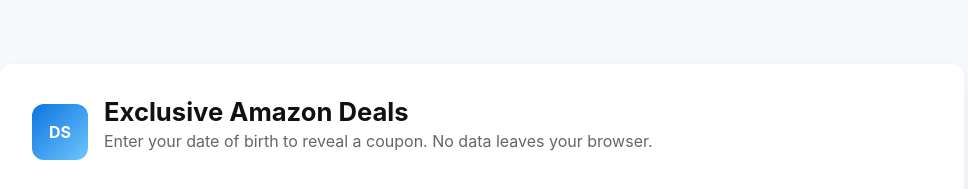
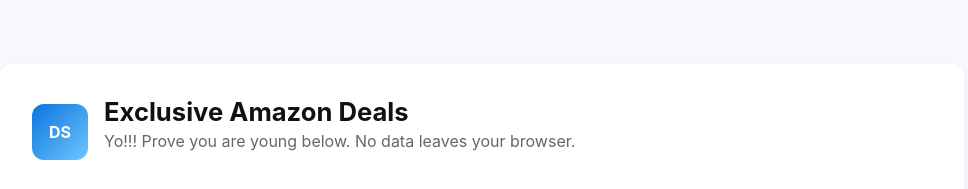
Before and after one commit to NandaKrishnaAchar/RevealingExclusiveCoupons, a plain HTML site: page index.html in a window 1280 px wide. Shown: the top 189 px of the page, without its empty margins (158-1126 px from the left). Drawn offline with Linux system fonts and the light colour scheme.

Commit message:
Update index.html

```diff
--- a/index.html
+++ b/index.html
@@ -1,6 +1,5 @@
 <!--
 Dummy Shopping Website (single-file)
-- Purpose: collect Date of Birth client-side only and generate a coupon code.
 - Privacy: This page DOES NOT send any data to servers. All logic runs in the browser and any coupon is stored only in localStorage (so it's only on the user's device).
 - How to use: save this file as `index.html` and open in a browser. To host for free, follow instructions in the chat (GitHub Pages or Netlify).
 -->
@@ -45,7 +44,7 @@ Dummy Shopping Website (single-file)
       <div class="logo">DS</div>
       <div>
         <h1>Exclusive Amazon Deals</h1>
-        <p class="lead">Enter your date of birth to reveal a coupon. No data leaves your browser.</p>
+        <p class="lead">Yo!!! Prove you are young below. No data leaves your browser.</p>
       </div>
     </header>
 
```
